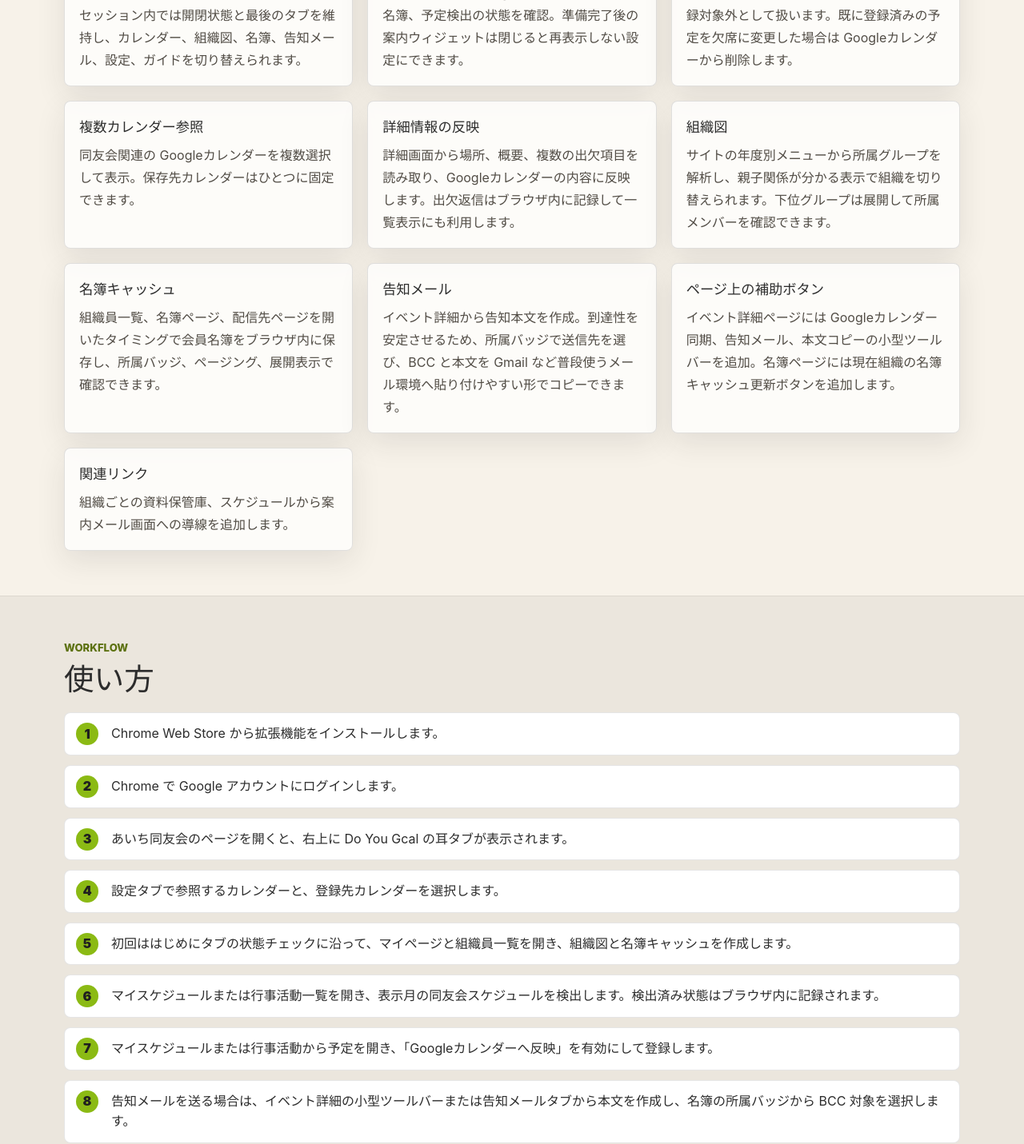
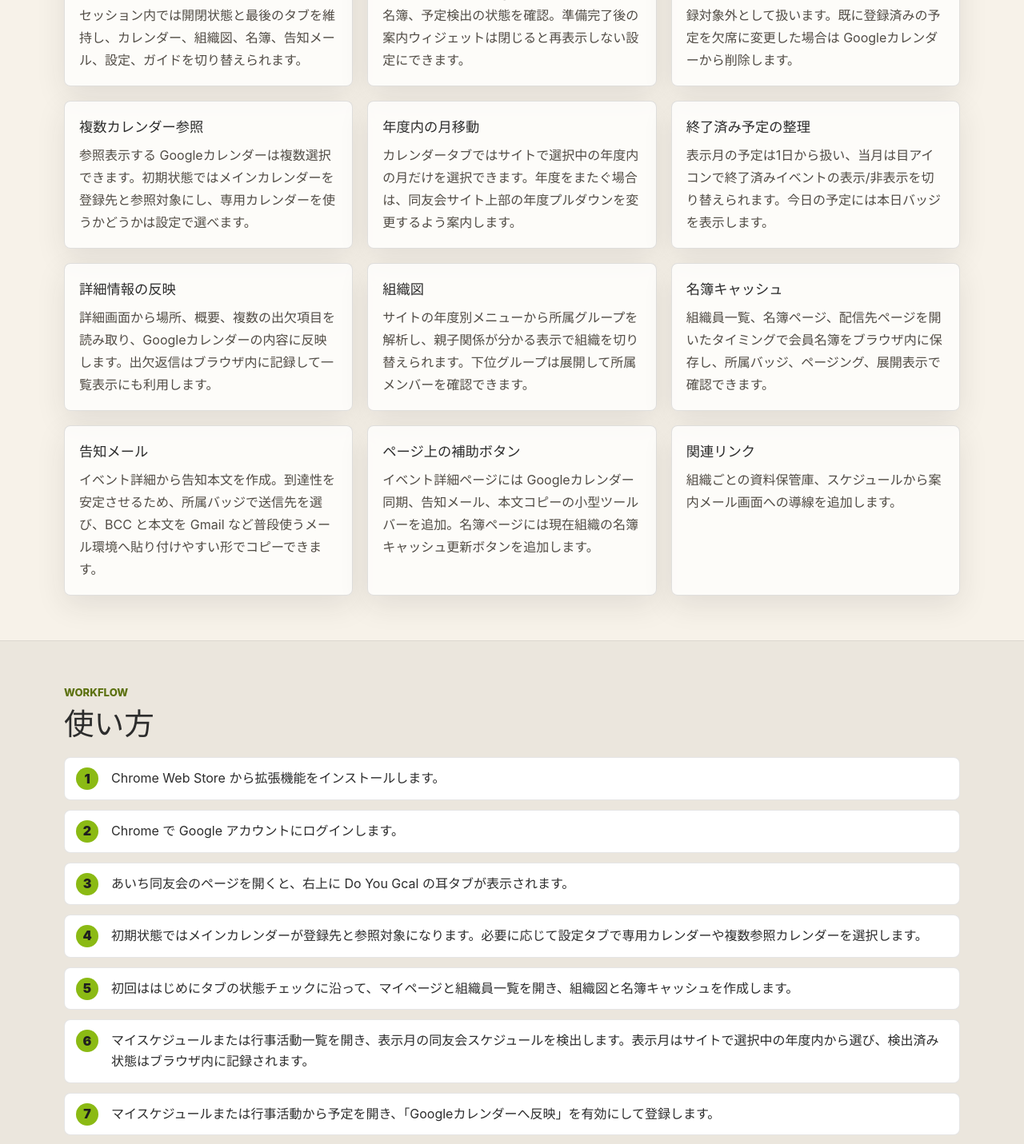
Before and after one commit to doyu-aichi/do-you-gcal-web, a SvelteKit app: page / in a window 1280 px wide. Shown: the part 760-2191 px from the top of the page at 80% size. Built offline with nearby package versions, Linux system fonts and the light colour scheme.

Commit message:
Update web docs for current calendar behavior

```diff
--- a/src/routes/+page.svelte
+++ b/src/routes/+page.svelte
@@ -14,7 +14,15 @@
 		},
 		{
 			title: '複数カレンダー参照',
-			text: '同友会関連の Googleカレンダーを複数選択して表示。保存先カレンダーはひとつに固定できます。'
+			text: '参照表示する Googleカレンダーは複数選択できます。初期状態ではメインカレンダーを登録先と参照対象にし、専用カレンダーを使うかどうかは設定で選べます。'
+		},
+		{
+			title: '年度内の月移動',
+			text: 'カレンダータブではサイトで選択中の年度内の月だけを選択できます。年度をまたぐ場合は、同友会サイト上部の年度プルダウンを変更するよう案内します。'
+		},
+		{
+			title: '終了済み予定の整理',
+			text: '表示月の予定は1日から扱い、当月は目アイコンで終了済みイベントの表示/非表示を切り替えられます。今日の予定には本日バッジを表示します。'
 		},
 		{
 			title: '詳細情報の反映',
@@ -46,9 +54,9 @@
 		'Chrome Web Store から拡張機能をインストールします。',
 		'Chrome で Google アカウントにログインします。',
 		'あいち同友会のページを開くと、右上に Do You Gcal の耳タブが表示されます。',
-		'設定タブで参照するカレンダーと、登録先カレンダーを選択します。',
+		'初期状態ではメインカレンダーが登録先と参照対象になります。必要に応じて設定タブで専用カレンダーや複数参照カレンダーを選択します。',
 		'初回ははじめにタブの状態チェックに沿って、マイページと組織員一覧を開き、組織図と名簿キャッシュを作成します。',
-		'マイスケジュールまたは行事活動一覧を開き、表示月の同友会スケジュールを検出します。検出済み状態はブラウザ内に記録されます。',
+		'マイスケジュールまたは行事活動一覧を開き、表示月の同友会スケジュールを検出します。表示月はサイトで選択中の年度内から選び、検出済み状態はブラウザ内に記録されます。',
 		'マイスケジュールまたは行事活動から予定を開き、「Googleカレンダーへ反映」を有効にして登録します。',
 		'告知メールを送る場合は、イベント詳細の小型ツールバーまたは告知メールタブから本文を作成し、名簿の所属バッジから BCC 対象を選択します。'
 	];
```
Also changed, not shown: src/routes/support/+page.svelte (+14 -6 lines).
